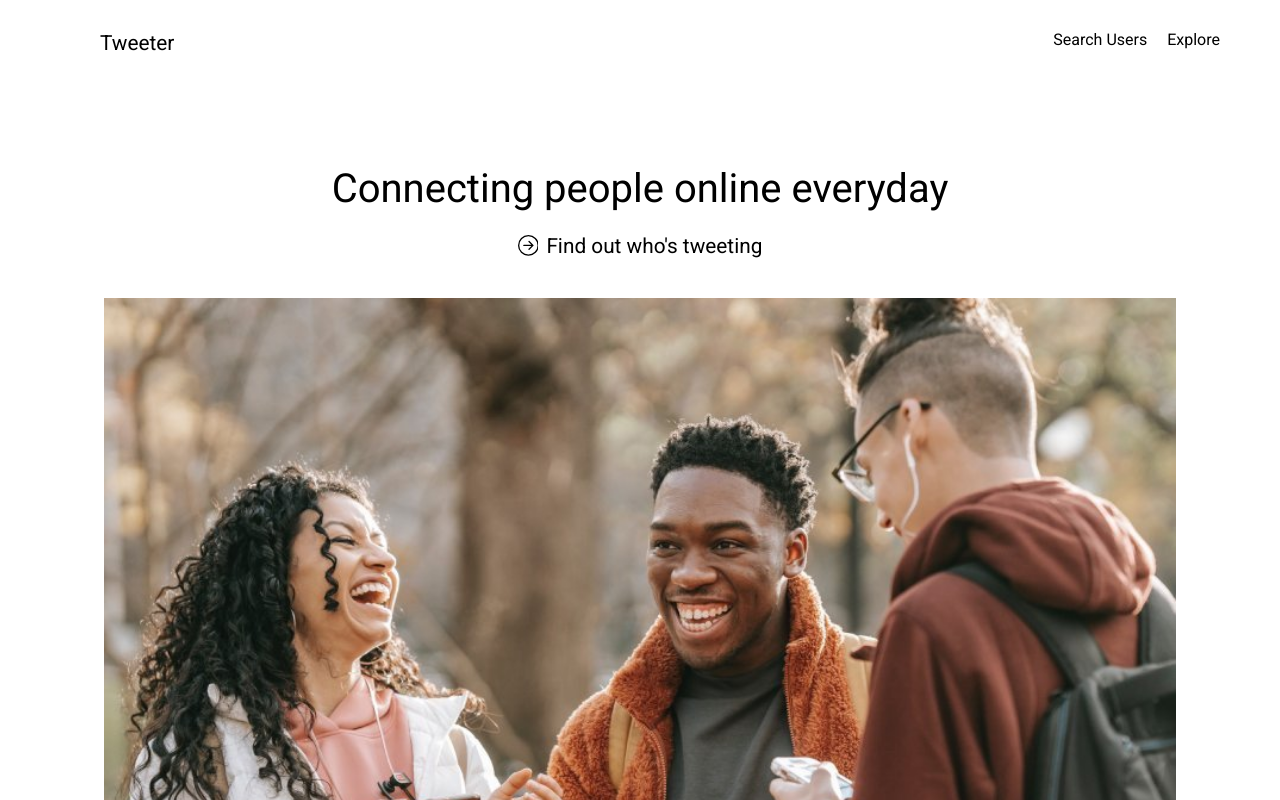
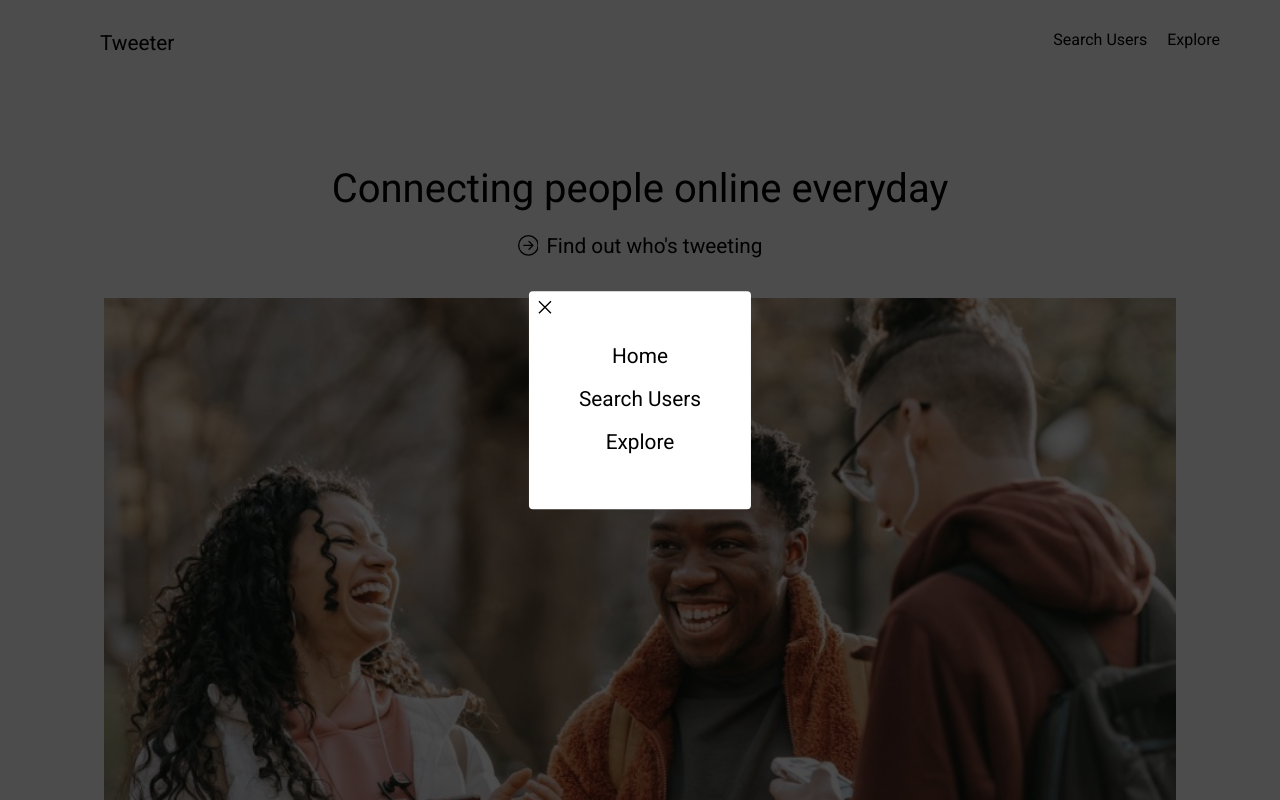
Before and after one commit to BrandonCarp/tweeter, a React (Create React App) app: page / in a window 1280 px wide. Shown: the top 800 px of the page. Built offline with nearby package versions, Linux system fonts and the light colour scheme; a web font is replaced by a local one.

Commit message:
typescript updates

```diff
--- a/src/Components/Home Page/Navbar.tsx
+++ b/src/Components/Home Page/Navbar.tsx
@@ -8,34 +8,40 @@ import { motion } from "framer-motion";
 export function Navbar() {
   const [isOpen, setIsOpen] = useState(false);
 
+const openModal = (e:  React.MouseEvent<HTMLButtonElement>) => {
+   setIsOpen(true);
+}
 
+const closeModal = (e: React.MouseEvent<HTMLButtonElement>) => {
+  setIsOpen(false);
+}
 
   return (
     <>
       <nav className="sticky top-0 relative container mx-auto p-5 ">
         <ul className="flex-row items-center   md:pl-10 md:flex ">
           <li className="absolute  left-0 ml-7 mt-3  text-baselg   md:invisible">
-            <button onClick={() => setIsOpen(true)}>
+            <button onClick={openModal}>
               <GiHamburgerMenu />
             </button>
 
-            <Modal onClose={() => setIsOpen(false)} open={isOpen}>
+            <Modal closeModal={closeModal} open={isOpen} >
               <ul className="space-y-3 text-baselg flex flex-col items-center">
                 <motion.li className="" whileHover={{ scale: 1.1 }}>
                   <NavLink to="/" className=" p-1">
-                    <button onClick={() => setIsOpen(false)}>Home</button>
+                    <button onClick={closeModal}>Home</button>
                   </NavLink>
                 </motion.li>
                 <motion.li whileHover={{ scale: 1.1 }}>
                   <NavLink to="/usersearch" className="">
-                    <button onClick={() => setIsOpen(false)}>
+                    <button onClick={closeModal}>
                       Search Users
                     </button>
                   </NavLink>
                 </motion.li>
                 <motion.li className="" whileHover={{ scale: 1.1 }}>
                   <NavLink to="/showcase" className="">
-                    <button onClick={() => setIsOpen(false)}>Explore</button>
+                    <button onClick={closeModal}>Explore</button>
                   </NavLink>
                 </motion.li>
               </ul>
--- a/src/Components/Modal.tsx
+++ b/src/Components/Modal.tsx
@@ -1,8 +1,11 @@
 import React from "react";
 import { GrClose } from "react-icons/gr";
 import ReactDom from "react-dom";
+import { NavLink } from "react-router-dom";
 
-const modal_styles = {
+import { motion } from "framer-motion";
+
+const modal_styles: any = {
   position: "fixed",
   top: "50%",
   left: "50%",
@@ -12,7 +15,7 @@ const modal_styles = {
   zIndex: 1000,
 };
 
-const overlay_styles = {
+const overlay_styles: any = {
   position: "fixed",
   top: 0,
   left: 0,
@@ -22,17 +25,18 @@ const overlay_styles = {
   zIndex: 1000,
 };
 
-export const Modal = ({ onClose, open, children }) => {
+export const Modal = (props: { closeModal: any , open: boolean, children: any }) => {
   if (!open) return null;
   return ReactDom.createPortal(
     <div className="" style={overlay_styles}>
       <div className="rounded " style={modal_styles}>
-        <button onClick={onClose} className="fixed top-2 left-2">
+        <button onClick={props.closeModal} className="fixed top-2 left-2">
           <GrClose />
         </button>
-        <h1 className="">{children}</h1>
+        <h1 className="">{props.children}</h1>
+
       </div>
     </div>,
-    document.getElementById("portal")
+    document.getElementById("portal")!
   );
 };
--- a/src/Components/User Search Page/UserSearchBar.tsx
+++ b/src/Components/User Search Page/UserSearchBar.tsx
@@ -5,19 +5,15 @@ import { BiSearch } from "react-icons/bi";
 export function UserSearchBar() {
   const [query, setQuery] = useState("");
 
-  // const filteredUsers = useMemo(() => {
-  //   return users.filter((user) => {
-  //     return user.toLowerCase().includes(query.toLowerCase());
-  //   });
-  // }, []);
 
-  const handleSubmit = (event: React.ChangeEvent<HTMLInputElement>) => {
+
+  const handleSubmit = (event: React.FormEvent) => {
     event.preventDefault();
 
     setQuery("");
   };
 
-  const handleChange = (event: React.ChangeEvent<HTMLInputElement>) => {
+  const handleChange = (event: React.ChangeEvent<HTMLInputElement>) =>  {
     setQuery(event.target.value)
   }
 
```
